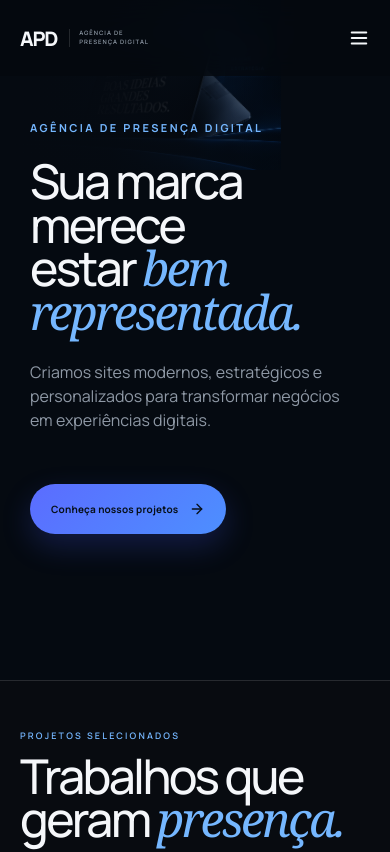
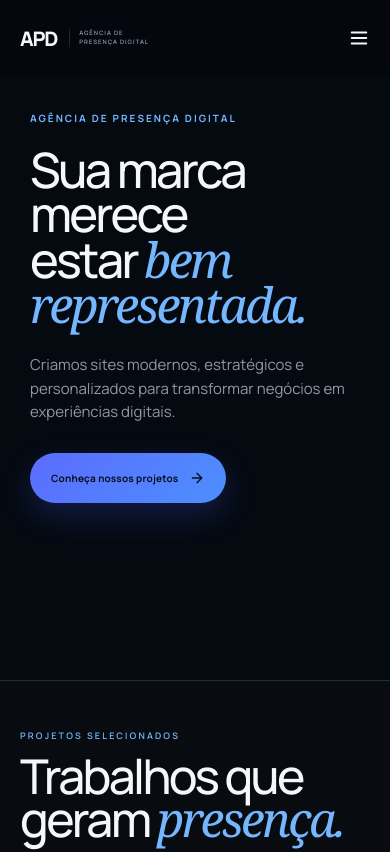
Before and after one commit to avanegm/apd-portfolio, a React (Vite) app: page / in a window 390 px wide. Shown: the top 852 px of the page. Built offline with nearby package versions, Linux system fonts and the light colour scheme.

Commit message:
Ajustes finais APD_6

```diff
--- a/src/styles.css
+++ b/src/styles.css
@@ -3773,149 +3773,215 @@ button {
   line-height: 1.45 !important;
 }
 
-/* =========================================
-   HERO MOBILE — COMPOSIÇÃO FINAL
-   ========================================= */
+/* =========================================================
+   APD — HERO MOBILE DEFINITIVO
+   ========================================================= */
 
 @media (max-width: 700px) {
+
+  /* -----------------------------------------
+     1. LIMPA O HERO
+     ----------------------------------------- */
 
   .hero {
     position: relative !important;
+
     min-height: 680px !important;
 
-    padding: 120px 30px 55px !important;
-
-    display: flex !important;
-    align-items: flex-start !important;
-    justify-content: flex-start !important;
+    padding: 112px 30px 48px !important;
+
+    display: block !important;
 
     overflow: hidden !important;
 
     background: #050a11 !important;
   }
 
-  /* =========================================
-     IMAGEM — SOMENTE NO LADO DIREITO
-     ========================================= */
-
+
+  /* -----------------------------------------
+     2. DESLIGA TODAS AS CAMADAS ANTIGAS
+     ----------------------------------------- */
+
+  .hero::before,
   .hero::after {
-    content: "" !important;
-
-    position: absolute !important;
-
-    top: 0 !important;
-    right: -18% !important;
-    bottom: 0 !important;
-
-    width: 72% !important;
-
-    z-index: 1 !important;
-
-    background-image: url("/images/hero-devices.png") !important;
-    background-repeat: no-repeat !important;
-
-    /*
-      Aumentamos bastante a imagem para que
-      o conteúdo indesejado da arte fique fora
-      da área visível.
-    */
-    background-size: auto 125% !important;
-    background-position: right center !important;
-
-    opacity: .9 !important;
-
-    pointer-events: none !important;
-  }
-
-  /* =========================================
-     GRADIENTE — ESCONDE A PARTE ESQUERDA
-     ========================================= */
-
-  .hero::before {
-    content: "" !important;
-
-    position: absolute !important;
-    inset: 0 !important;
-
-    z-index: 2 !important;
-
-    background:
-      linear-gradient(
-        90deg,
-        #050a11 0%,
-        rgba(5,10,17,.98) 28%,
-        rgba(5,10,17,.88) 46%,
-        rgba(5,10,17,.48) 67%,
-        rgba(5,10,17,.08) 100%
-      ),
-      linear-gradient(
-        180deg,
-        rgba(5,10,17,.05) 0%,
-        rgba(5,10,17,.10) 55%,
-        #050a11 100%
-      ) !important;
-
-    opacity: 1 !important;
-
-    pointer-events: none !important;
-  }
-
-  /* =========================================
-     CONTEÚDO
-     ========================================= */
-
-  .hero-content,
+    display: none !important;
+    content: none !important;
+    background: none !important;
+  }
+
+
+  /* -----------------------------------------
+     3. DESLIGA A IMAGEM COMO BACKGROUND
+     ----------------------------------------- */
+
+  .hero {
+    background-image: none !important;
+    background-color: #050a11 !important;
+  }
+
+
+  /* -----------------------------------------
+     4. ESCONDE A COMPOSIÇÃO ANTIGA
+     ----------------------------------------- */
+
+  .hero-side,
+  .hero-devices,
+  .hero-device-image,
+  .hero-device,
+  .hero-phone,
+  .hero-tech,
+  .hero-textures,
+  .device-curves {
+    display: none !important;
+  }
+
+
+  /* -----------------------------------------
+     5. GRID VIRA APENAS TEXTO
+     ----------------------------------------- */
+
+  .hero-grid {
+    position: relative !important;
+
+    z-index: 5 !important;
+
+    width: 100% !important;
+    max-width: 100% !important;
+
+    min-height: 0 !important;
+
+    margin: 0 !important;
+
+    display: block !important;
+  }
+
+
   .hero-copy {
     position: relative !important;
 
-    z-index: 5 !important;
+    z-index: 10 !important;
+
+    width: 100% !important;
+    max-width: 100% !important;
+
+    padding: 0 !important;
+  }
+
+
+  /* -----------------------------------------
+     6. EYEBROW
+     ----------------------------------------- */
+
+  .hero-copy .eyebrow,
+  .hero-content .eyebrow {
+    margin: 0 0 24px !important;
+
+    color: var(--blue-bright) !important;
+
+    font-size: 10px !important;
+
+    line-height: 1.2 !important;
+
+    letter-spacing: .20em !important;
+  }
+
+
+  .hero-copy .eyebrow-dot,
+  .hero-content .eyebrow-dot {
+    display: none !important;
+  }
+
+
+  /* -----------------------------------------
+     7. TÍTULO
+     ----------------------------------------- */
+
+  .hero h1 {
+    position: relative !important;
+
+    z-index: 10 !important;
 
     width: 100% !important;
     max-width: 360px !important;
-  }
-
-  /* Eyebrow */
-
-  .hero-content .eyebrow,
-  .hero-copy .eyebrow {
-    margin-bottom: 24px !important;
-
-    font-size: 11px !important;
-    letter-spacing: .22em !important;
-  }
-
-  /* Título */
+
+    margin: 0 !important;
+
+    font-size: clamp(3rem, 12.5vw, 4rem) !important;
+
+    line-height: .91 !important;
+
+    letter-spacing: -.055em !important;
+
+    font-weight: 500 !important;
+  }
+
+
+  /* -----------------------------------------
+     8. DESCRIÇÃO
+     ----------------------------------------- */
+
+  .hero-description {
+    position: relative !important;
+
+    z-index: 10 !important;
+
+    max-width: 350px !important;
+
+    margin: 26px 0 0 !important;
+
+    font-size: 15px !important;
+
+    line-height: 1.55 !important;
+  }
+
+
+  /* -----------------------------------------
+     9. BOTÃO
+     ----------------------------------------- */
+
+  .hero-actions {
+    position: relative !important;
+
+    z-index: 10 !important;
+
+    margin-top: 30px !important;
+  }
+
+
+  .hero-actions .button {
+    position: relative !important;
+
+    z-index: 11 !important;
+  }
+
+
+  /* -----------------------------------------
+     10. ESPAÇO INFERIOR
+     ----------------------------------------- */
+
+  .hero-bottom {
+    display: none !important;
+  }
+}
+
+
+/* =========================================================
+   CELULARES PEQUENOS
+   ========================================================= */
+
+@media (max-width: 380px) {
+
+  .hero {
+    min-height: 650px !important;
+
+    padding: 105px 24px 42px !important;
+  }
 
   .hero h1 {
-    max-width: 360px !important;
-
-    margin: 0 !important;
-
-    font-size: clamp(3rem, 12vw, 4rem) !important;
-
-    line-height: .91 !important;
-
-    letter-spacing: -.055em !important;
-  }
-
-  /* Texto */
-
-  .hero p {
-    max-width: 340px !important;
-
-    margin-top: 26px !important;
-
-    font-size: 16px !important;
-
-    line-height: 1.5 !important;
-  }
-
-  /* Botão */
-
-  .hero .button {
-    margin-top: 30px !important;
-
-    position: relative !important;
-    z-index: 6 !important;
-  }
-}
+    font-size: 2.75rem !important;
+  }
+
+  .hero-description {
+    font-size: 14px !important;
+  }
+}
```
